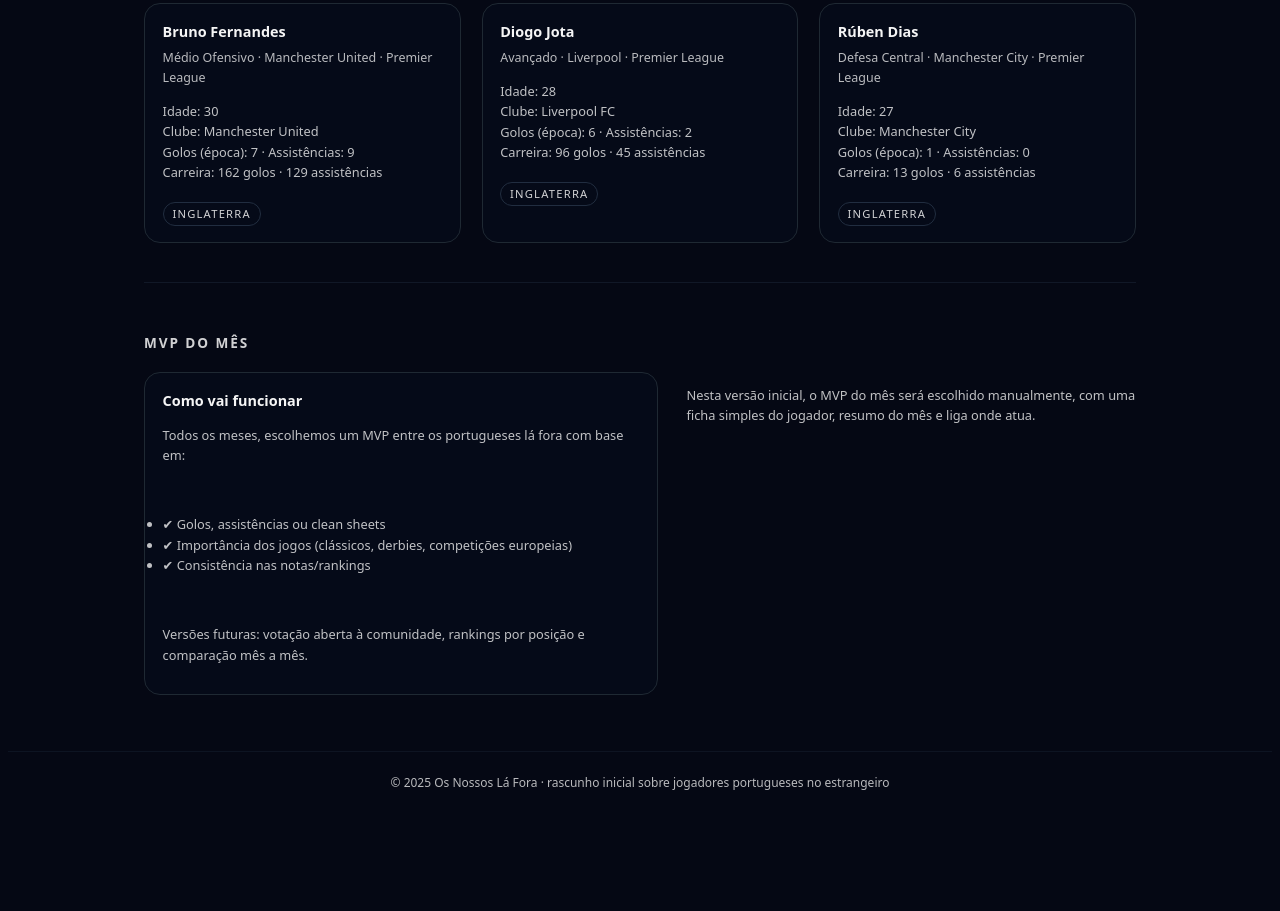
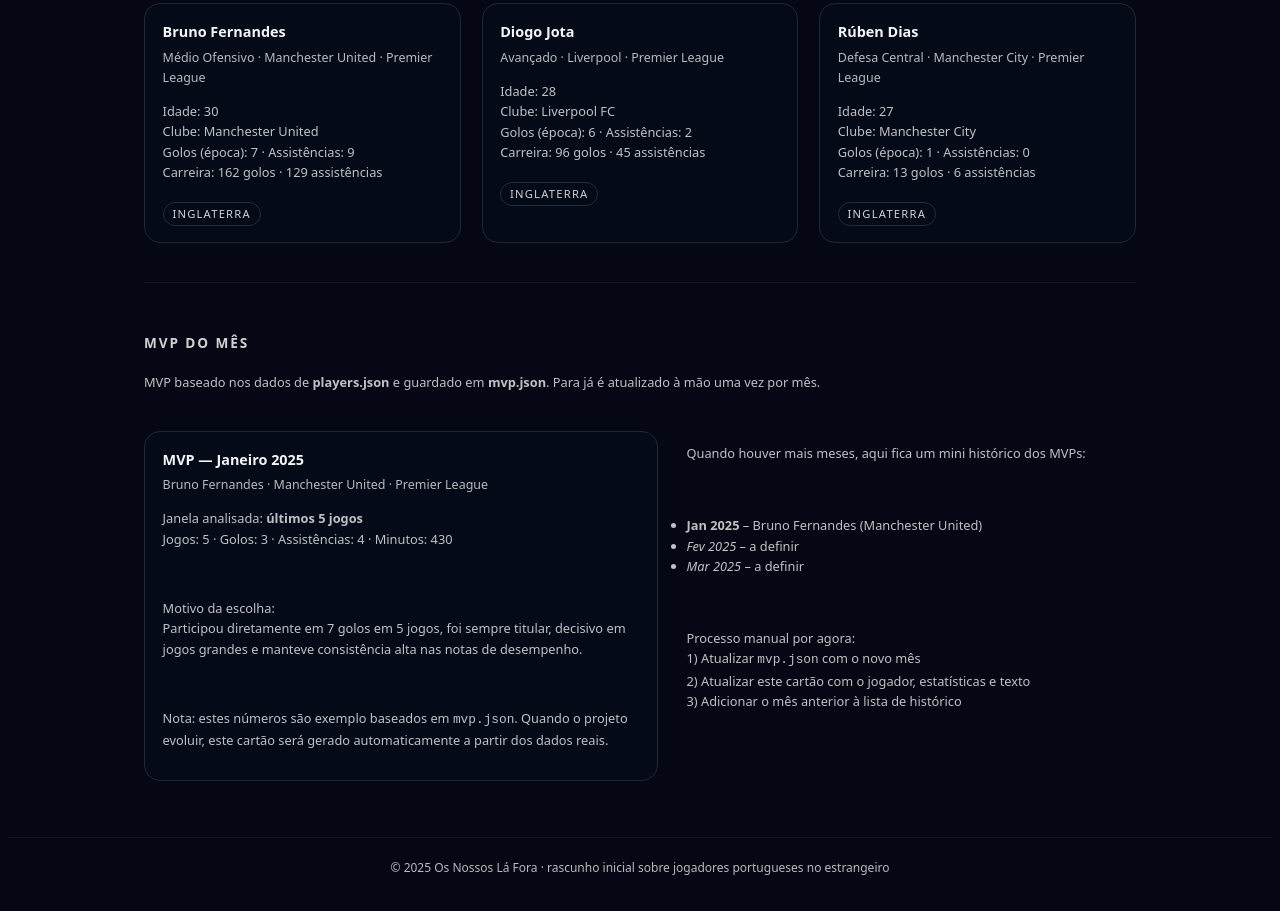
Before and after one commit to cdb999/os-nossos-la-fora, a plain HTML site: page index.html in a window 1280 px wide. Shown: the part 1478-2389 px from the top of the page. Before the commit the page ends 2304 px from the top, so only its background shows below. Drawn offline with Linux system fonts and the light colour scheme.

Commit message:
Update index.html

```diff
--- a/index.html
+++ b/index.html
@@ -376,35 +376,61 @@
     </section>
 
 
-    <!-- MVP DO MÊS -->
+        <!-- MVP DO MÊS -->
     <section id="mvp">
       <h2>MVP do mês</h2>
+      <p class="small">
+        MVP baseado nos dados de <strong>players.json</strong> e guardado em
+        <strong>mvp.json</strong>. Para já é atualizado à mão uma vez por mês.
+      </p>
+      <br />
+
       <div class="two-column">
-        <div class="card">
-          <div class="card-title">Como vai funcionar</div>
+        <!-- CARD PRINCIPAL DO MVP ATUAL -->
+        <article class="card">
+          <div class="card-title">MVP — Janeiro 2025</div>
+          <div class="card-meta">Bruno Fernandes · Manchester United · Premier League</div>
           <p class="small">
-            Todos os meses, escolhemos um MVP entre os portugueses lá fora com base em:
+            Janela analisada: <strong>últimos 5 jogos</strong><br />
+            Jogos: 5 · Golos: 3 · Assistências: 4 · Minutos: 430
+          </p>
+          <br />
+          <p class="small">
+            Motivo da escolha:<br />
+            Participou diretamente em 7 golos em 5 jogos, foi sempre titular,
+            decisivo em jogos grandes e manteve consistência alta nas notas
+            de desempenho.
+          </p>
+          <br />
+          <p class="small">
+            Nota: estes números são exemplo baseados em <code>mvp.json</code>. Quando
+            o projeto evoluir, este cartão será gerado automaticamente a partir dos
+            dados reais.
+          </p>
+        </article>
+
+        <!-- COLUNA LATERAL COM HISTÓRICO (PLACEHOLDER) -->
+        <div>
+          <p class="small">
+            Quando houver mais meses, aqui fica um mini histórico dos MVPs:
           </p>
           <br />
           <ul class="small">
-            <li>✔ Golos, assistências ou clean sheets</li>
-            <li>✔ Importância dos jogos (clássicos, derbies, competições europeias)</li>
-            <li>✔ Consistência nas notas/rankings</li>
+            <li><strong>Jan 2025</strong> – Bruno Fernandes (Manchester United)</li>
+            <li><em>Fev 2025</em> – a definir</li>
+            <li><em>Mar 2025</em> – a definir</li>
           </ul>
           <br />
           <p class="small">
-            Versões futuras: votação aberta à comunidade, rankings por posição e
-            comparação mês a mês.
-          </p>
-        </div>
-        <div>
-          <p class="small">
-            Nesta versão inicial, o MVP do mês será escolhido manualmente, com uma
-            ficha simples do jogador, resumo do mês e liga onde atua.
+            Processo manual por agora:<br />
+            1) Atualizar <code>mvp.json</code> com o novo mês<br />
+            2) Atualizar este cartão com o jogador, estatísticas e texto<br />
+            3) Adicionar o mês anterior à lista de histórico
           </p>
         </div>
       </div>
     </section>
+
   </main>
 
   <footer>
```
